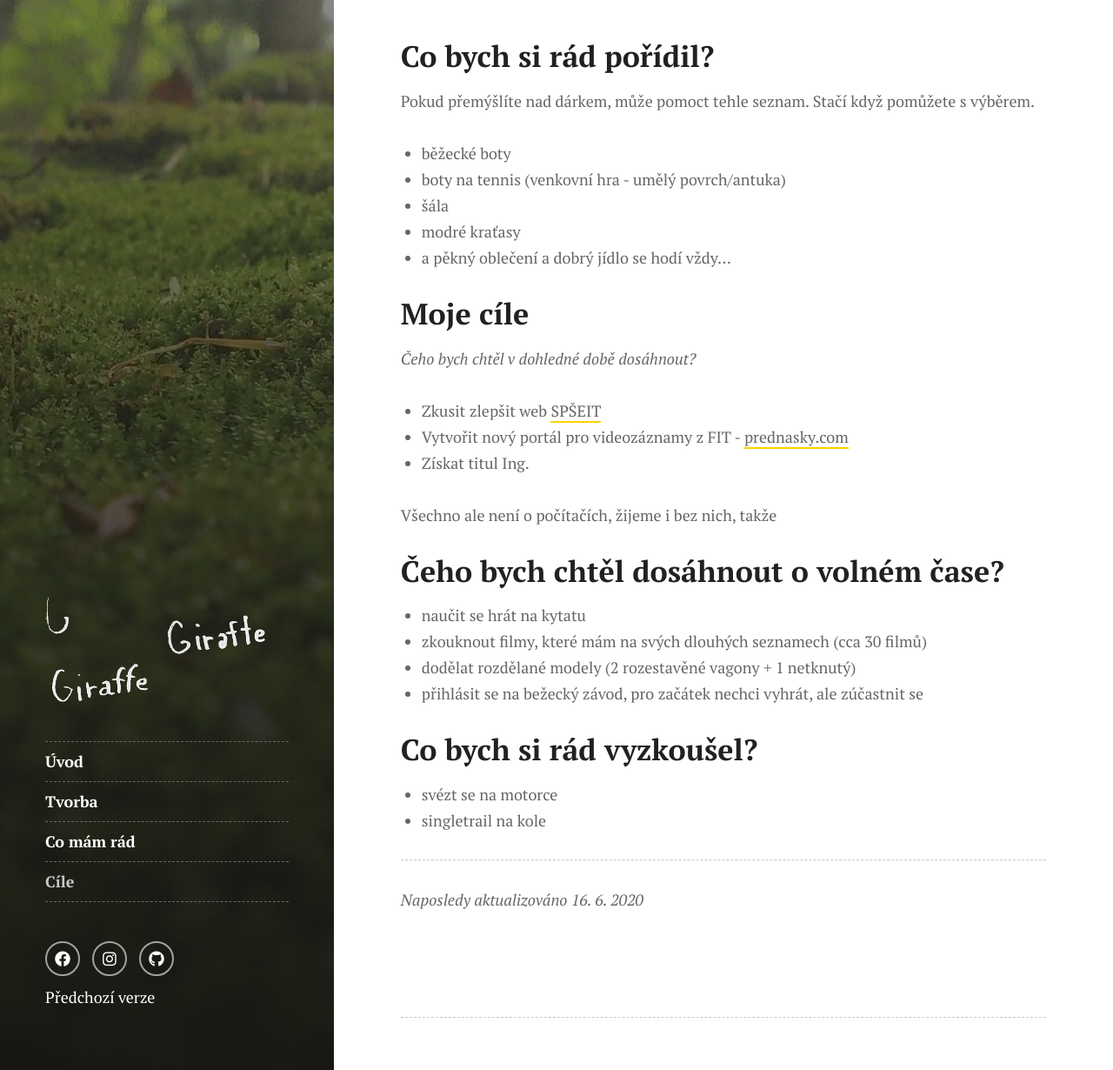
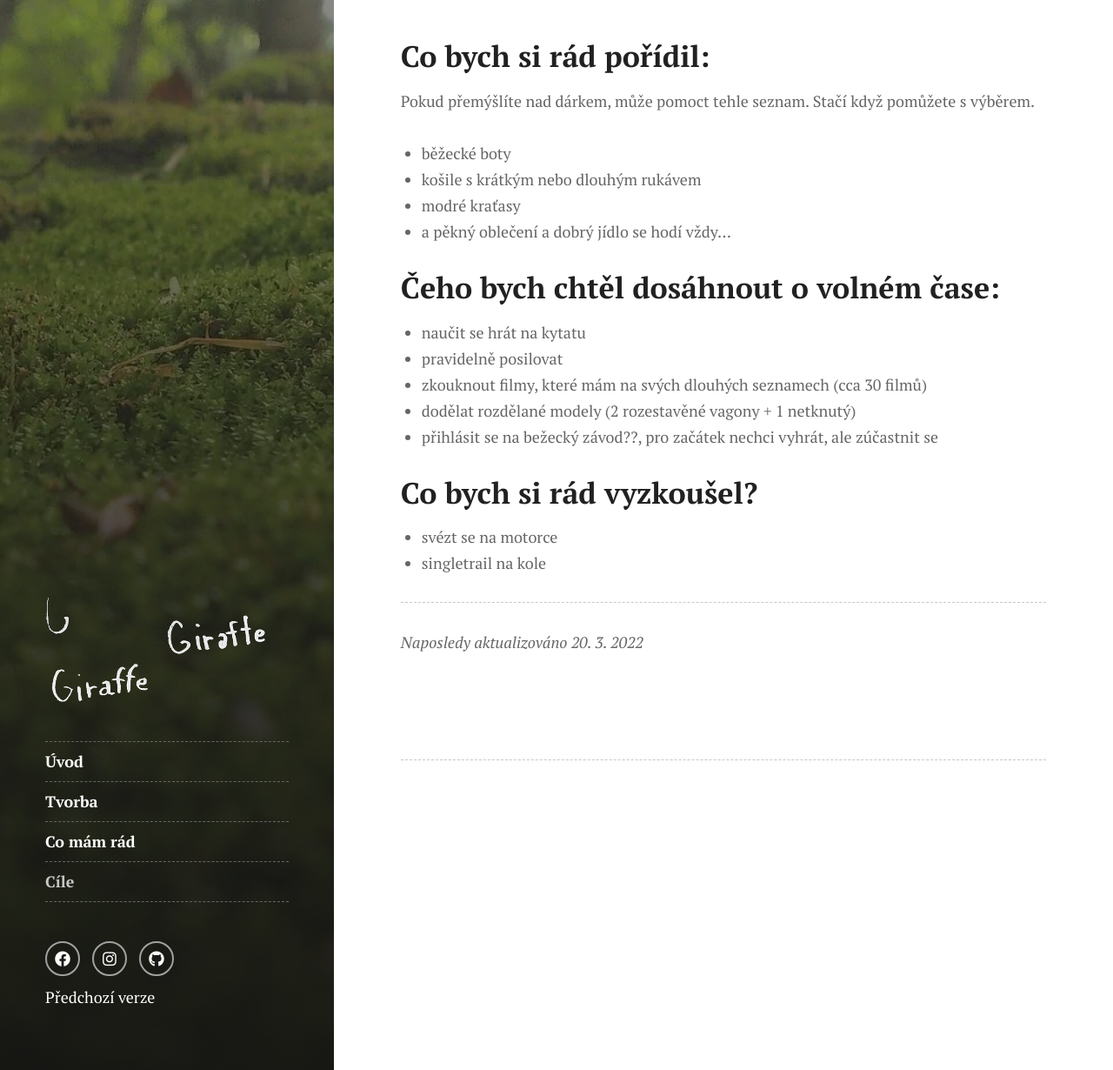
Before and after one commit to kudlav/kudlav.github.io, a Jekyll site: the page built from pages/goals.md, in a window 1280 px wide and 1230 px high. Shown: the whole window at 87% size. Built offline with Jekyll 4.4.1, drawn with Linux system fonts in a browser that asks for light colours.

Commit message:
Quickly update goals

```diff
--- a/pages/goals.md
+++ b/pages/goals.md
@@ -4,32 +4,23 @@ title: Moje cíle
 sidebar_link: true
 permalink: goals/
 ---
-## Co bych si rád pořídil?
+## Co bych si rád pořídil:
 Pokud přemýšlíte nad dárkem, může pomoct tehle seznam. Stačí když pomůžete s výběrem.
 * běžecké boty
-* boty na tennis (venkovní hra - umělý povrch/antuka)
-* šála
+* košile s krátkým nebo dlouhým rukávem
 * modré kraťasy
 * a pěkný oblečení a dobrý jídlo se hodí vždy...
 
-## Moje cíle
-
-_Čeho bych chtěl v dohledné době dosáhnout?_
-* Zkusit zlepšit web [SPŠEIT](https://sspbrno.cz/)
-* Vytvořit nový portál pro videozáznamy z FIT - [prednasky.com](http://www.prednasky.com/)
-* Získat titul Ing.
-
-Všechno ale není o počítačích, žijeme i bez nich, takže
-
-## Čeho bych chtěl dosáhnout o volném čase?
+## Čeho bych chtěl dosáhnout o volném čase:
 * naučit se hrát na kytatu
+* pravidelně posilovat
 * zkouknout filmy, které mám na svých dlouhých seznamech (cca 30 filmů)
 * dodělat rozdělané modely (2 rozestavěné vagony + 1 netknutý)
-* přihlásit se na bežecký závod, pro začátek nechci vyhrát, ale zúčastnit se
+* přihlásit se na bežecký závod??, pro začátek nechci vyhrát, ale zúčastnit se
 
 ## Co bych si rád vyzkoušel?
 * svézt se na motorce
 * singletrail na kole
 
 ---
-_Naposledy aktualizováno 16. 6. 2020_
+_Naposledy aktualizováno 20. 3. 2022_
```
